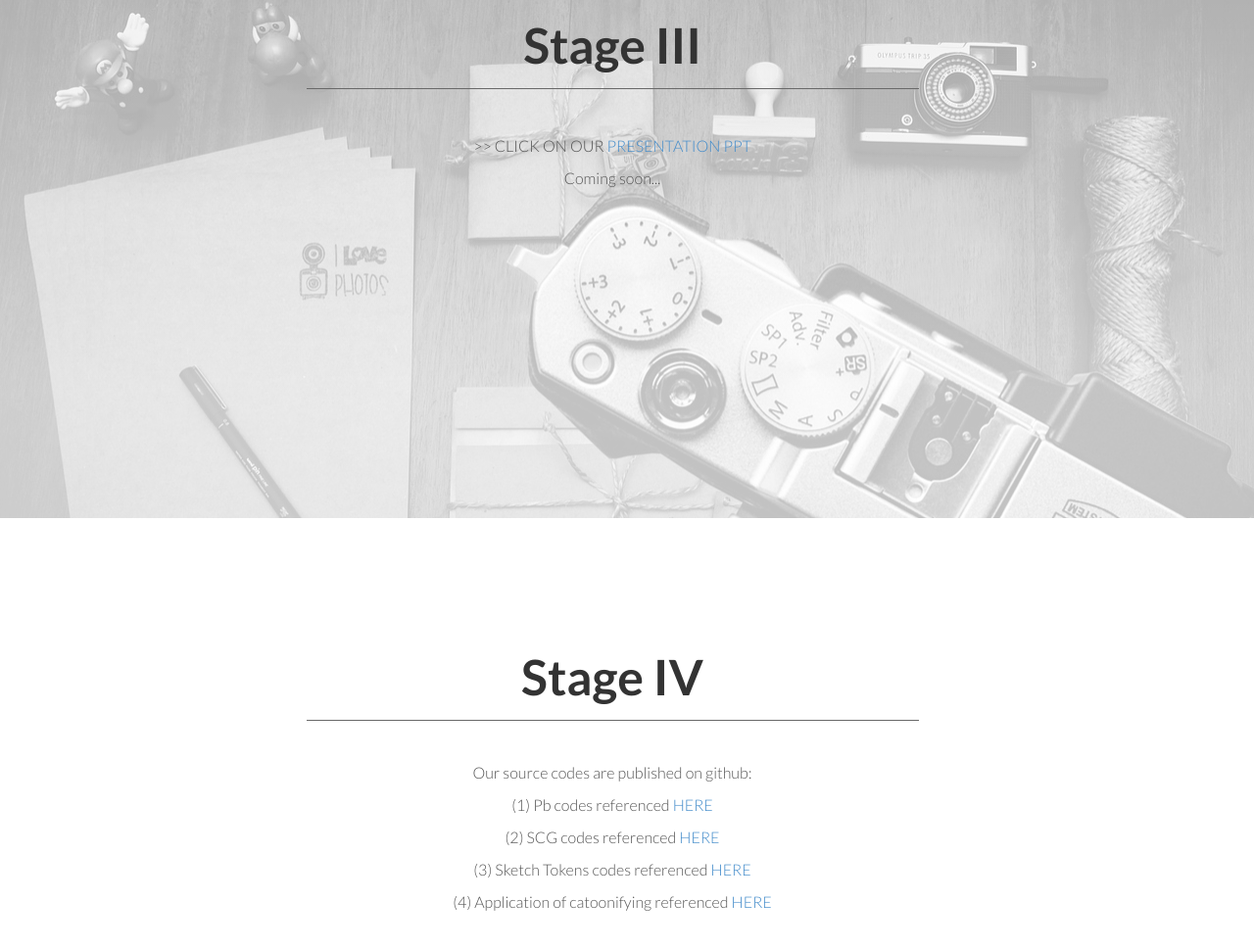
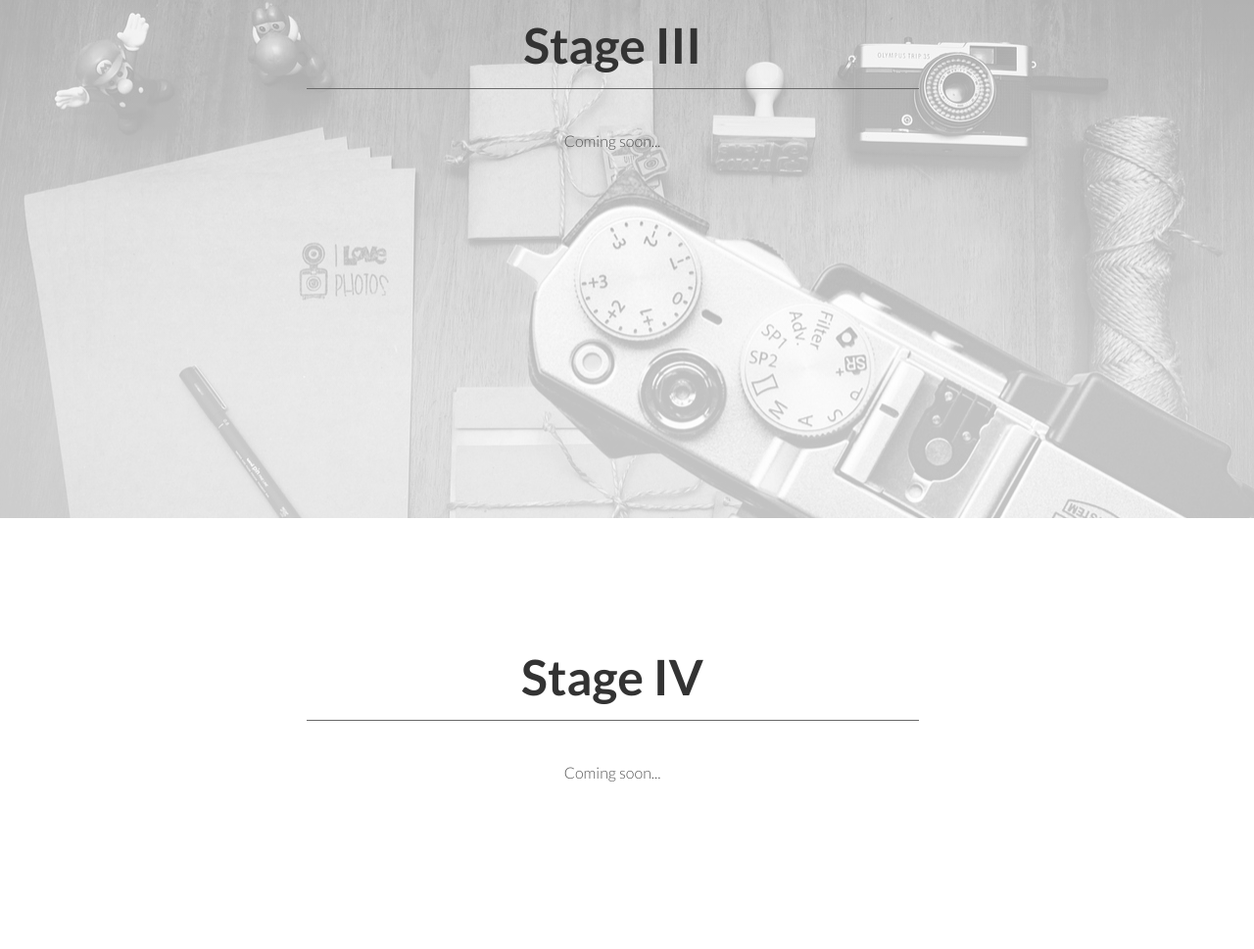
Before and after one commit to zhangzhy52/CS638, a plain HTML site: page index.html in a window 1280 px wide. Shown: the part 2605-3574 px from the top of the page at 98% size. Drawn offline with Linux system fonts and the light colour scheme.

Commit message:
Update index.html

```diff
--- a/index.html
+++ b/index.html
@@ -111,8 +111,7 @@
 				<hr>
 				<br>
 				<div>
-					<p> Coming soon...</a>
-                    </p>
+					<p> Coming soon...</p>
 				</div><!-- col-lg -->
 			</div><!-- row -->
 		</div>
@@ -127,10 +126,7 @@
 				<hr>
 				<br>
 				<div class="col-lg-offset-2 col-lg-8">
-                    </p>
-                    <p>>> CLICK ON OUR <a href="pre.pdf">PRESENTATION PPT</a>
-                    </p>
-					<p> Coming soon... </a></p>
+					<p> Coming soon... </p>
 				</div><!-- col-lg -->
 			</div><!-- row -->
 			</div>
@@ -145,11 +141,7 @@
 				<hr>
 				<br>
 				<div>
-                    <p> Our source codes are published on github:
-                    <p>(1) Pb codes referenced <a href="#"> HERE</a></p>
-                    <p>(2) SCG codes referenced <a href="#"> HERE</a></p>
-                    <p>(3) Sketch Tokens codes referenced <a href="#"> HERE</a></p>
-                    <p>(4) Application of catoonifying referenced <a href="#"> HERE</a></p>
+                    <p> Coming soon...
                     </p>
 				</div><!-- col-lg -->
 			</div><!-- row -->
```
